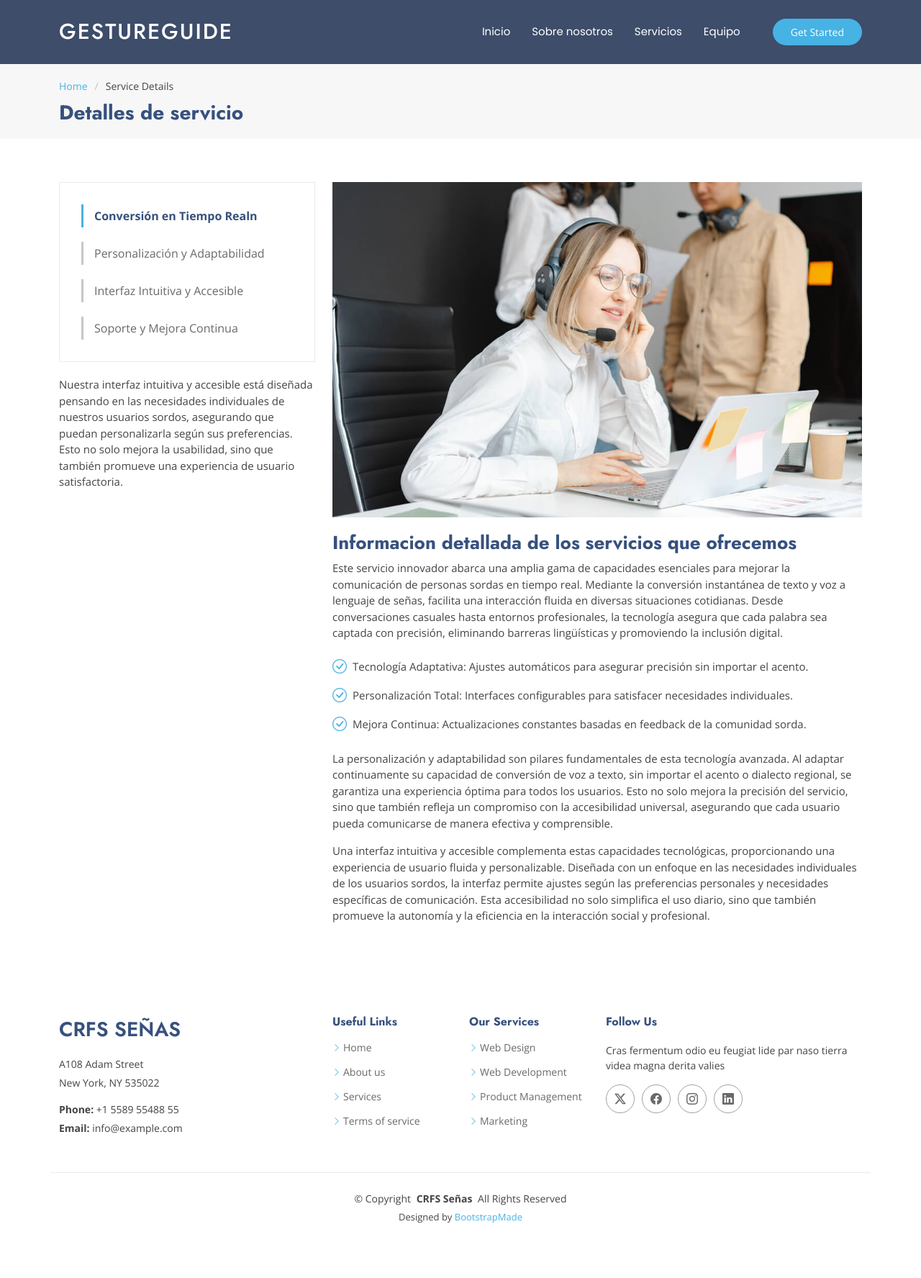
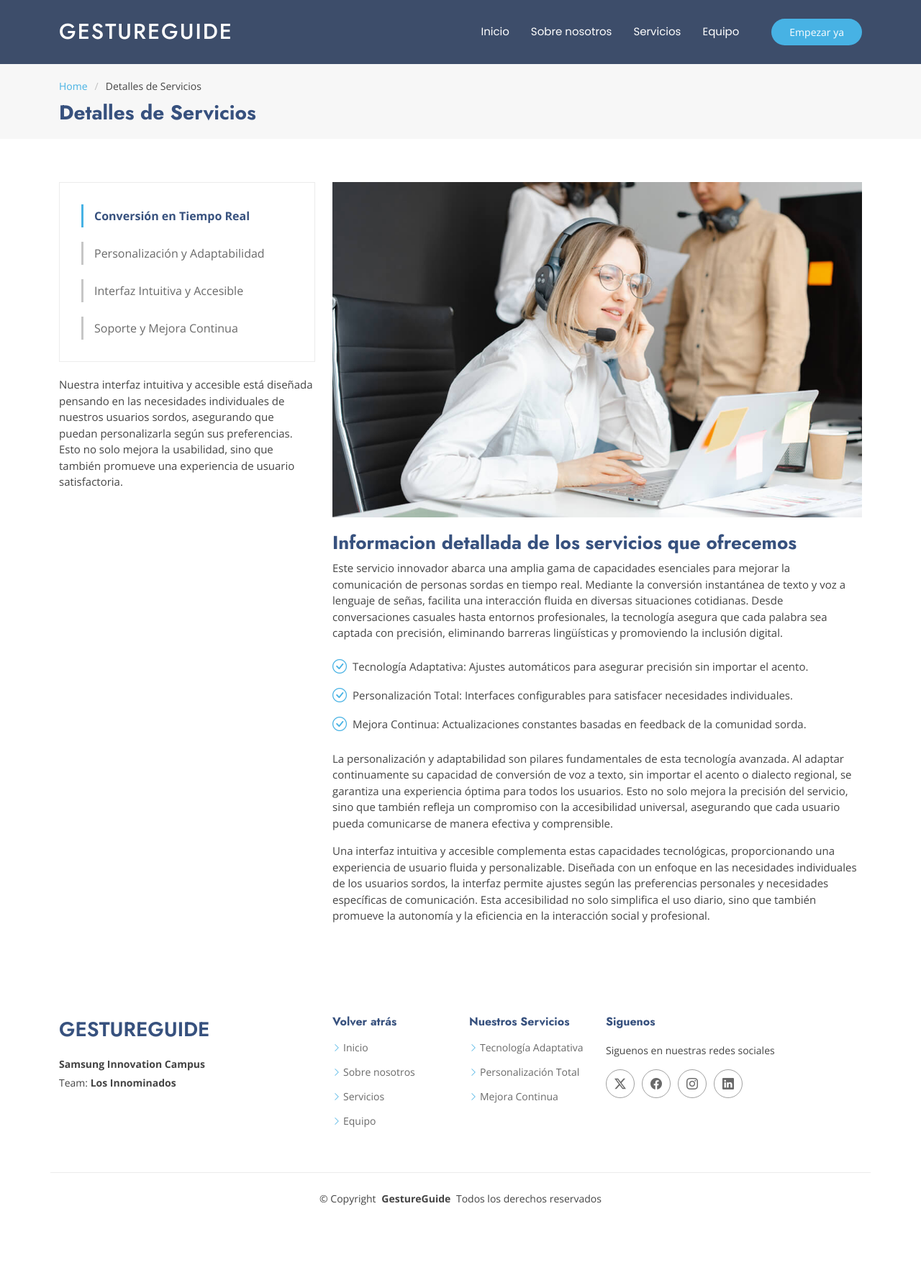
Before and after one commit to Innominados/LenguajeSenas_Web, a Flask app: page /service-details in a window 1280 px wide. Shown: the whole page at 72% size. After the commit the page ends 1675 px from the top, so only its background shows below. Run offline with Flask 3, Linux system fonts and the light colour scheme; some libraries are stand-ins or nearby versions.

Commit message:
Muchos cambios.

```diff
--- a/templates/service-details.html
+++ b/templates/service-details.html
@@ -43,14 +43,14 @@
 
       <nav id="navmenu" class="navmenu">
         <ul>
-          <li><a href="index.html#hero">Inicio</a></li>
-          <li><a href="index.html#about">Sobre nosotros</a></li>
-          <li><a href="index.html#services">Servicios</a></li>
-          <li><a href="index.html#team">Equipo</a></li>
+          <li><a href="{{ url_for('index') }}#hero">Inicio</a></li>
+          <li><a href="{{ url_for('index') }}#about">Sobre nosotros</a></li>
+          <li><a href="{{ url_for('index') }}#services">Servicios</a></li>
+          <li><a href="{{ url_for('index') }}#team">Equipo</a></li>
         <i class="mobile-nav-toggle d-xl-none bi bi-list"></i>
       </nav>
 
-      <a class="btn-getstarted" href="{{ url_for('starter_page') }}">Get Started</a>
+      <a class="btn-getstarted" href="{{ url_for('starter_page') }}">Empezar ya</a>
 
     </div>
   </header>
@@ -62,10 +62,10 @@
         <nav class="breadcrumbs">
           <ol>
             <li><a href="{{ url_for('index') }}">Home</a></li>
-            <li class="current">Service Details</li>
+            <li class="current">Detalles de Servicios</li>
           </ol>
         </nav>
-        <h1>Detalles de servicio</h1>
+        <h1>Detalles de Servicios</h1>
       </div>
     </div>
 
@@ -77,7 +77,7 @@
 
           <div class="col-lg-4" data-aos="fade-up" data-aos-delay="100">
             <div class="services-list">
-              <a href="#" class="active">Conversión en Tiempo Realn</a>
+              <a href="#" class="active">Conversión en Tiempo Real</a>
               <a href="#">Personalización y Adaptabilidad</a>
               <a href="#">Interfaz Intuitiva y Accesible</a>
               <a href="#">Soporte y Mejora Continua </a>
@@ -114,44 +114,40 @@
   </main>
 
   <footer id="footer" class="footer">
-
     <div class="container footer-top">
       <div class="row gy-4">
         <div class="col-lg-4 col-md-6 footer-about">
-          <a href="index.html" class="d-flex align-items-center">
-            <span class="sitename">CRFS Señas</span>
+          <a href="{{ url_for('index') }}" class="d-flex align-items-center">
+            <span class="sitename">GestureGuide</span>
           </a>
           <div class="footer-contact pt-3">
-            <p>A108 Adam Street</p>
-            <p>New York, NY 535022</p>
-            <p class="mt-3"><strong>Phone:</strong> <span>+1 5589 55488 55</span></p>
-            <p><strong>Email:</strong> <span>info@example.com</span></p>
+            <p><b>Samsung Innovation Campus</b></p>
+            <p>Team: <b>Los Innominados</b></p>
           </div>
         </div>
 
         <div class="col-lg-2 col-md-3 footer-links">
-          <h4>Useful Links</h4>
+          <h4>Volver atrás</h4>
           <ul>
-            <li><i class="bi bi-chevron-right"></i> <a href="#">Home</a></li>
-            <li><i class="bi bi-chevron-right"></i> <a href="#">About us</a></li>
-            <li><i class="bi bi-chevron-right"></i> <a href="#">Services</a></li>
-            <li><i class="bi bi-chevron-right"></i> <a href="#">Terms of service</a></li>
+            <li><i class="bi bi-chevron-right"></i> <a href="{{ url_for('index') }}#hero">Inicio</a></li>
+            <li><i class="bi bi-chevron-right"></i> <a href="{{ url_for('index') }}#about">Sobre nosotros</a></li>
+            <li><i class="bi bi-chevron-right"></i> <a href="{{ url_for('index') }}#services">Servicios</a></li>
+            <li><i class="bi bi-chevron-right"></i> <a href="{{ url_for('index') }}#team">Equipo</a></li>
           </ul>
         </div>
 
         <div class="col-lg-2 col-md-3 footer-links">
-          <h4>Our Services</h4>
+          <h4>Nuestros Servicios</h4>
           <ul>
-            <li><i class="bi bi-chevron-right"></i> <a href="#">Web Design</a></li>
-            <li><i class="bi bi-chevron-right"></i> <a href="#">Web Development</a></li>
-            <li><i class="bi bi-chevron-right"></i> <a href="#">Product Management</a></li>
-            <li><i class="bi bi-chevron-right"></i> <a href="#">Marketing</a></li>
+            <li><i class="bi bi-chevron-right"></i> <a href="#">Tecnología Adaptativa</a></li>
+            <li><i class="bi bi-chevron-right"></i> <a href="#">Personalización Total</a></li>
+            <li><i class="bi bi-chevron-right"></i> <a href="#">Mejora Continua</a></li>
           </ul>
         </div>
 
         <div class="col-lg-4 col-md-12">
-          <h4>Follow Us</h4>
-          <p>Cras fermentum odio eu feugiat lide par naso tierra videa magna derita valies</p>
+          <h4>Siguenos</h4>
+          <p>Siguenos en nuestras redes sociales</p>
           <div class="social-links d-flex">
             <a href=""><i class="bi bi-twitter-x"></i></a>
             <a href=""><i class="bi bi-facebook"></i></a>
@@ -164,9 +160,12 @@
     </div>
 
     <div class="container copyright text-center mt-4">
-      <p>© <span>Copyright</span> <strong class="px-1 sitename">CRFS Señas</strong> <span>All Rights Reserved</span></p>
+      <p>© <span>Copyright</span> <strong class="px-1 sitename">GestureGuide</strong> <span>Todos los derechos reservados</span></p>
       <div class="credits">
-        Designed by <a href="https://bootstrapmade.com/">BootstrapMade</a>
+        <!-- All the links in the footer should remain intact. -->
+        <!-- You can delete the links only if you've purchased the pro version. -->
+        <!-- Licensing information: https://bootstrapmade.com/license/ -->
+        <!-- Purchase the pro version with working PHP/AJAX contact form: [buy-url] -->
       </div>
     </div>
 
```
Also changed, not shown: templates/index.html (+17 -30 lines), templates/starter-page.html (+6 -7 lines).
